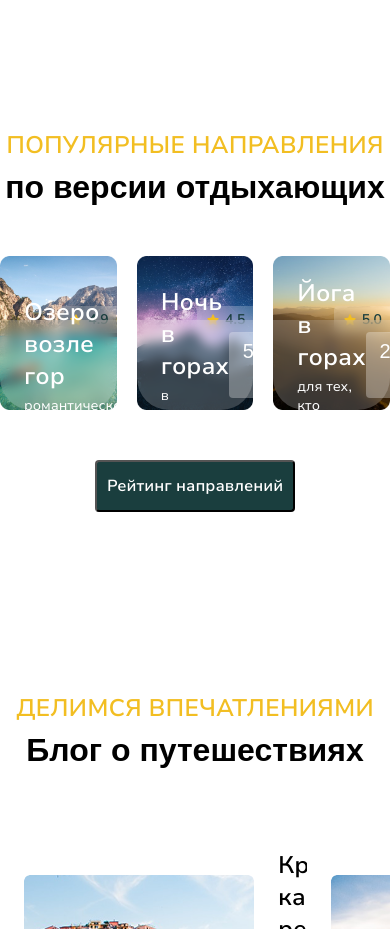
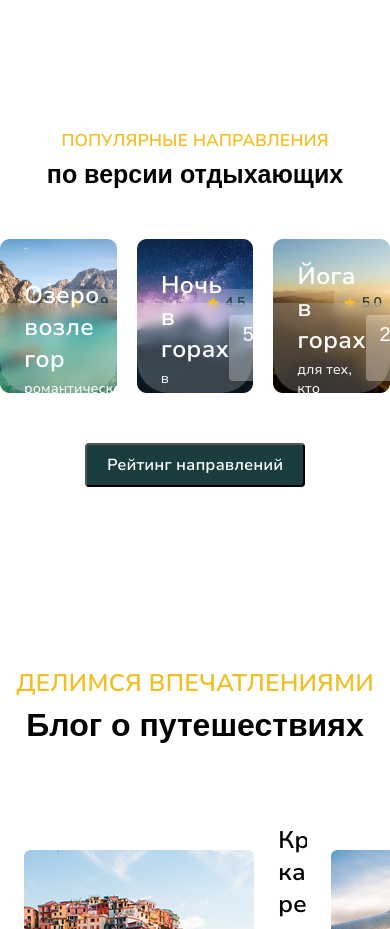
Before and after one commit to runohod/rumtibet, a website built with Vite: page index.html in a window 390 px wide. Shown: the part 2200-3129 px from the top of the page. Built offline with nearby package versions, Linux system fonts and the light colour scheme.

Commit message:
destinations

```diff
--- a/index.html
+++ b/index.html
@@ -158,7 +158,7 @@
               </div>
 
               <div class="destinations__item-2">
-                  <img src="./src/assets/img/mountains.png" class=""/>
+                  <img src="./src/assets/img/mountains.png" class="destinations_img"/>
                   <div class="destinations__card-rating">
                     <span class="destinations__card-star"></span>
                     <span class="destinations__card-value">4.5</span>
@@ -177,7 +177,7 @@
               </div>
 
               <div class="destinations__item-3">
-                 <img src="./src/assets/img/yoga.png" class=""/>
+                 <img src="./src/assets/img/yoga.png" class="destinations_img"/>
                   <div class="destinations__card-rating">
                     <span class="destinations__card-star"></span>
                     <span class="destinations__card-value">5.0</span>
--- a/src/scss/components/destinations.scss
+++ b/src/scss/components/destinations.scss
@@ -15,12 +15,24 @@
   text-align: center;
 }
 
+@media screen and (max-width: 992px) {
+  .destinations__title {
+    font-size: 17px;
+  }
+}
+
 .destinations__subtitle {
   font-family: "NunitoSans-ExtraBold", sans-serif;
   font-size: 32px;
   font-weight: 800;
   padding-bottom: 50px;
   text-align: center;
+}
+
+@media screen and (max-width: 992px) {
+  .destinations__subtitle {
+    font-size: 25px;
+  }
 }
 
 .destinations__list {
@@ -137,3 +149,11 @@
   font-family: "NunitoSans-SemiBold", sans-serif;
   color: white;
 }
+
+@media screen and (max-width: 390px) {
+  .destinations__button {
+    font-size: 16px;
+    width: 220px;
+    height: 44px;
+  }
+}
```
